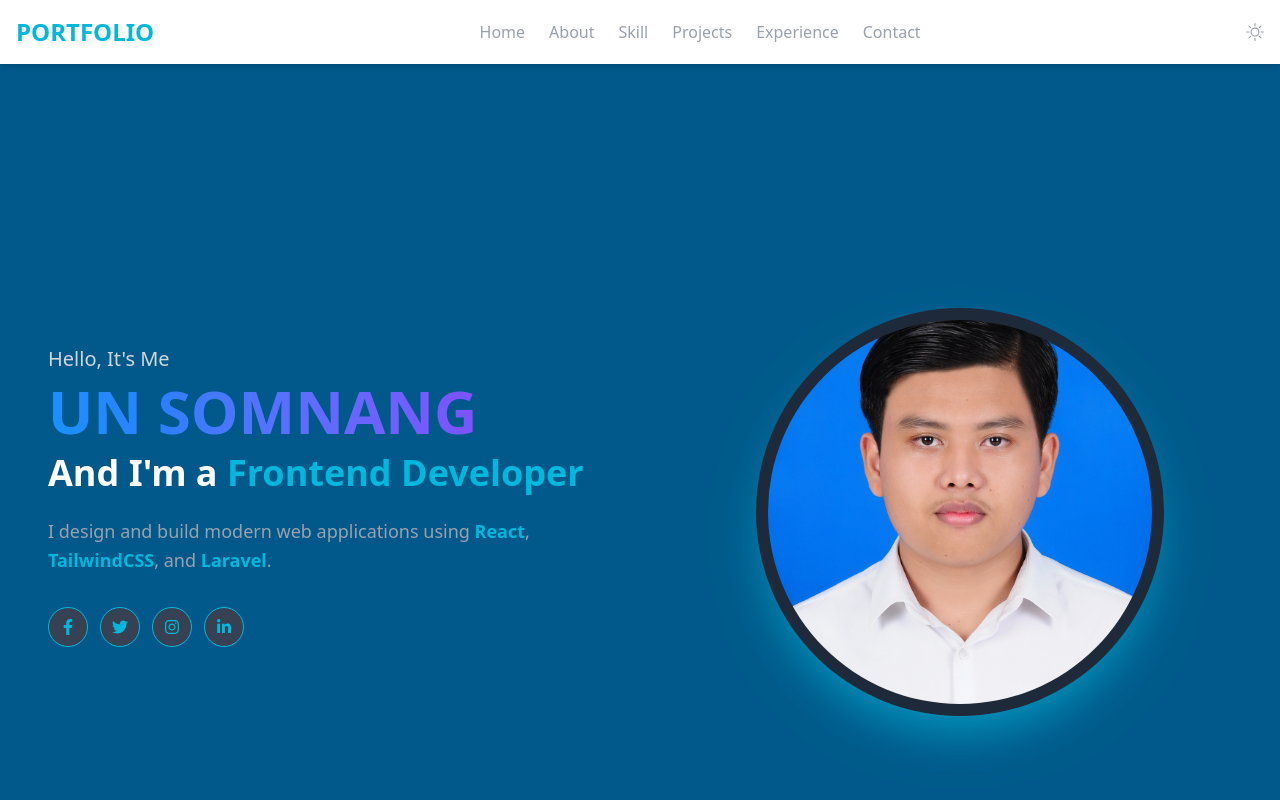
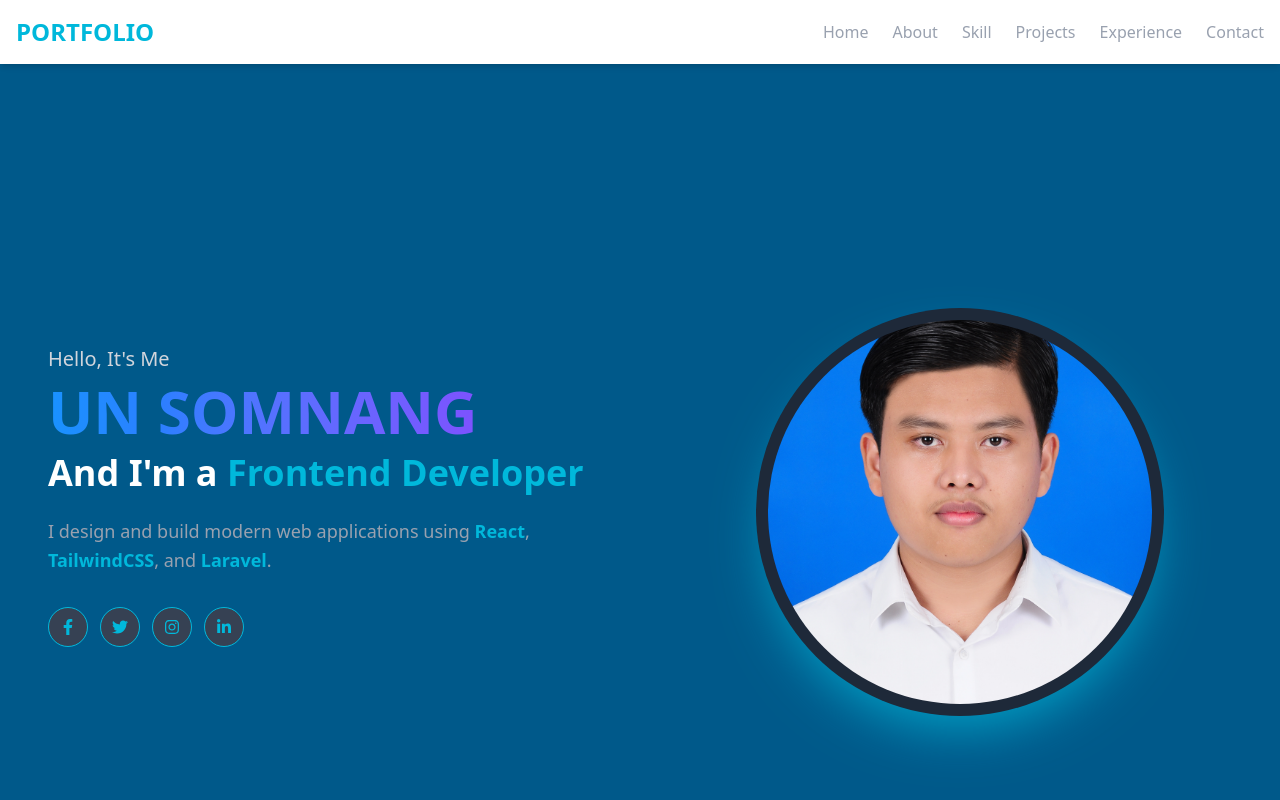
Before and after one commit to bongbert17/myprofile, a React (Vite) app: page / in a window 1280 px wide. Shown: the top 800 px of the page. Built offline with nearby package versions, Linux system fonts and the light colour scheme.

Commit message:
update mode

```diff
--- a/src/components/Header.tsx
+++ b/src/components/Header.tsx
@@ -19,17 +19,6 @@ function Header() {
     }
   }, []);
 
-  const changeTheme = (theme: string) => {
-    if (theme === "light") {
-      document.documentElement.classList.remove("dark");
-      localStorage.setItem("theme", "light");
-      setCurrentTheme("light");
-    } else {
-      document.documentElement.classList.add("dark");
-      localStorage.setItem("theme", "dark");
-      setCurrentTheme("dark");
-    }
-  };
 
 
 
@@ -52,23 +41,6 @@ function Header() {
           <a href="#contact" className="hover:text-cyan-500 transition-colors duration-300">Contact</a>
         </nav>
 
-        <div className="flex items-center gap-4">
-
-          {currentTheme === "dark" ? (
-            <BsFillMoonFill
-              className="cursor-pointer text-lg hover:text-cyan-500 transition-transform hover:scale-110 dark:text-gray-200"
-              onClick={() => changeTheme("light")}
-            />
-          ) : (
-            <BsSun
-              className="cursor-pointer text-lg hover:text-cyan-500 transition-transform hover:scale-110 dark:text-gray-200"
-              onClick={() => changeTheme("dark")}
-            />
-          )}
-          {/* <AiFillMessage className="cursor-pointer hover:text-cyan-500 dark:text-gray-200" />
-          <MdNotificationsActive className="cursor-pointer hover:text-cyan-500 dark:text-gray-200" />
-          <BsFillQuestionCircleFill className="cursor-pointer hover:text-cyan-500 dark:text-gray-200" /> */}
-        </div>
       </div>
 
       {menuOpen && (
```
